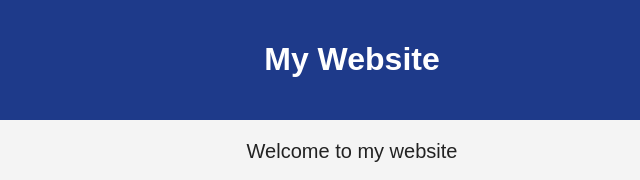
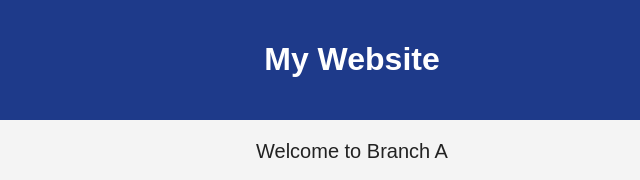
Before and after one commit to manid45/git-branching-demo, a plain HTML site: page index.html in a window 1280 px wide. Shown: the top 180 px of the page, 288-928 px from the left. Drawn offline with Linux system fonts and the light colour scheme.

Commit message:
Change tagline in branch-a

```diff
--- a/index.html
+++ b/index.html
@@ -11,7 +11,7 @@
     <h1>My Website</h1>
   </header>
 
-  <p class="tagline">Welcome to my website</p>
+    <p class="tagline">Welcome to Branch A</p>
 
   <main>
     <h2>About</h2>
```
